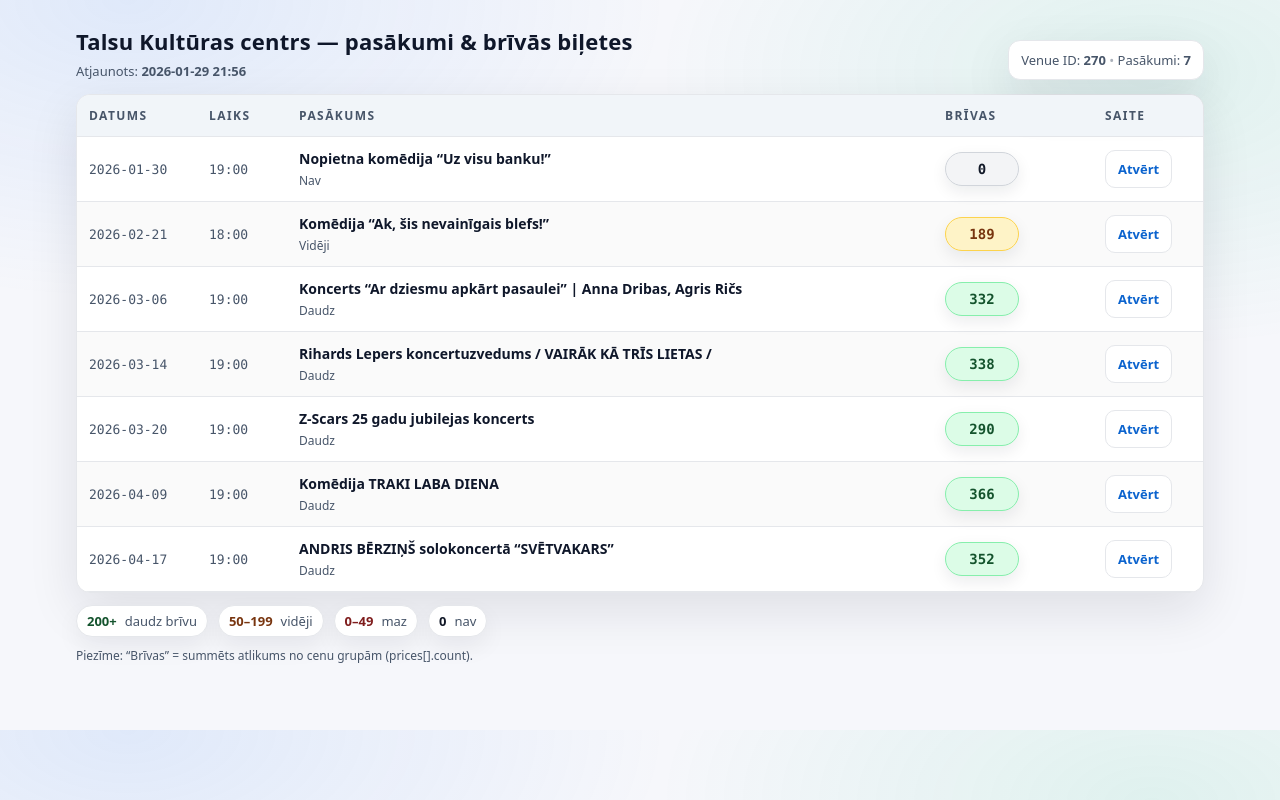
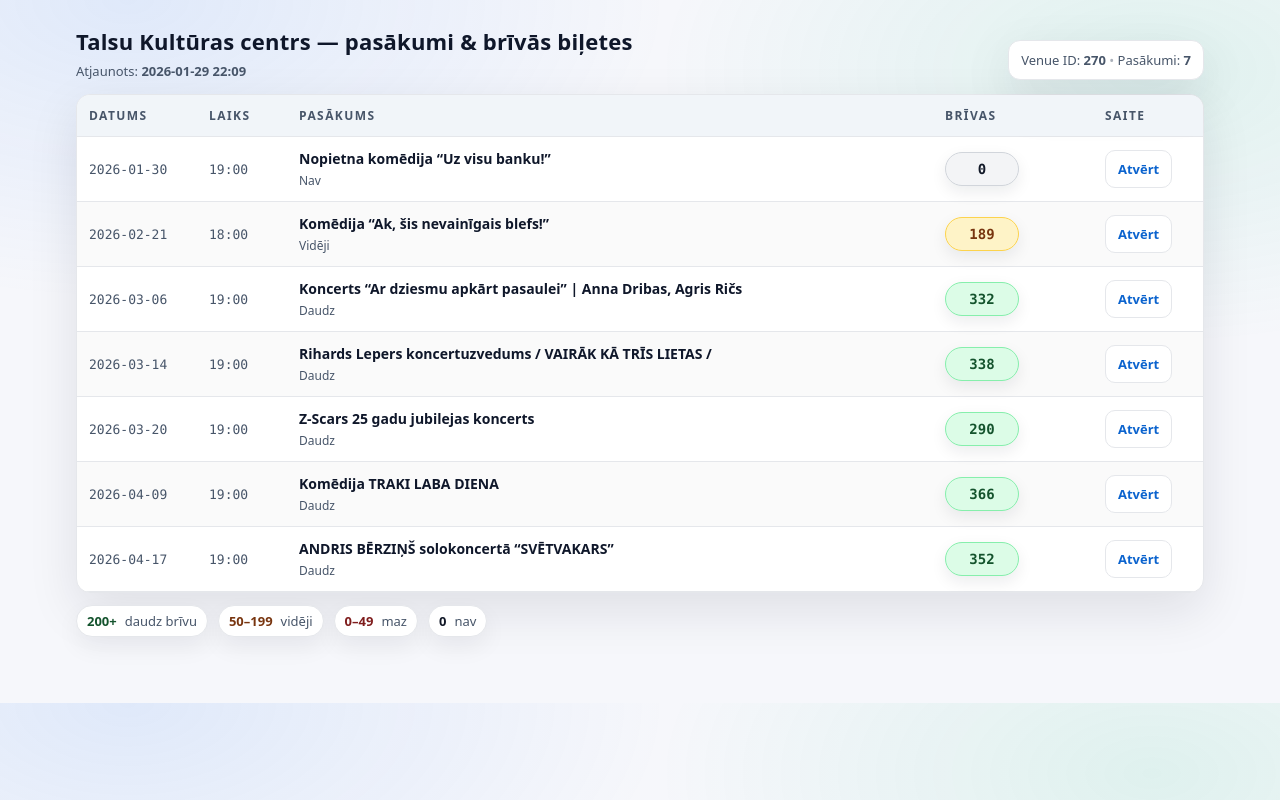
Before and after one commit to kseners/talsi-kc-report, a plain HTML site: page index.html in a window 1280 px wide. Drawn offline with Linux system fonts and the light colour scheme.

Commit message:
auto update

```diff
--- a/index.html
+++ b/index.html
@@ -200,7 +200,7 @@
     <div class="top">
       <div>
         <h1>Talsu Kultūras centrs — pasākumi & brīvās biļetes</h1>
-        <div class="meta">Atjaunots: <strong>2026-01-29 21:56</strong></div>
+        <div class="meta">Atjaunots: <strong>2026-01-29 22:09</strong></div>
       </div>
 
       <div class="pill">
@@ -359,9 +359,6 @@
       <span class="mini"><strong style="color:#111827;">0</strong> nav</span>
     </div>
 
-    <div class="footer">
-      Piezīme: “Brīvas” = summēts atlikums no cenu grupām (prices[].count).
-    </div>
   </div>
 </body>
 </html>
```
